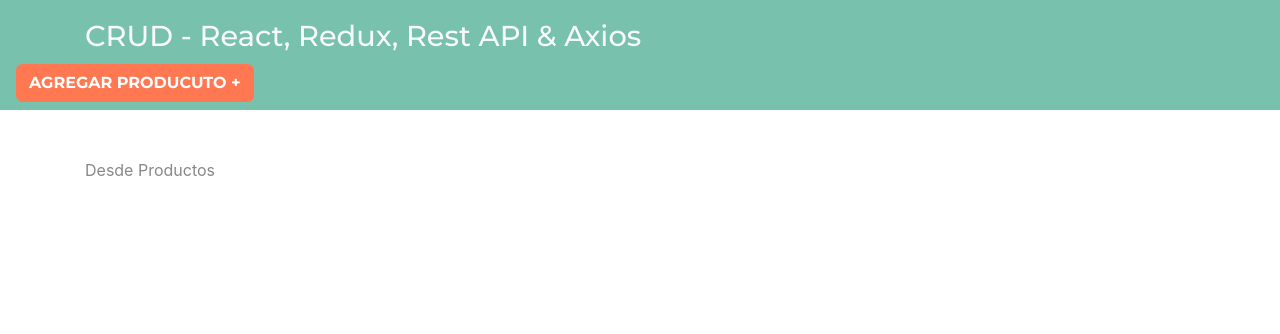
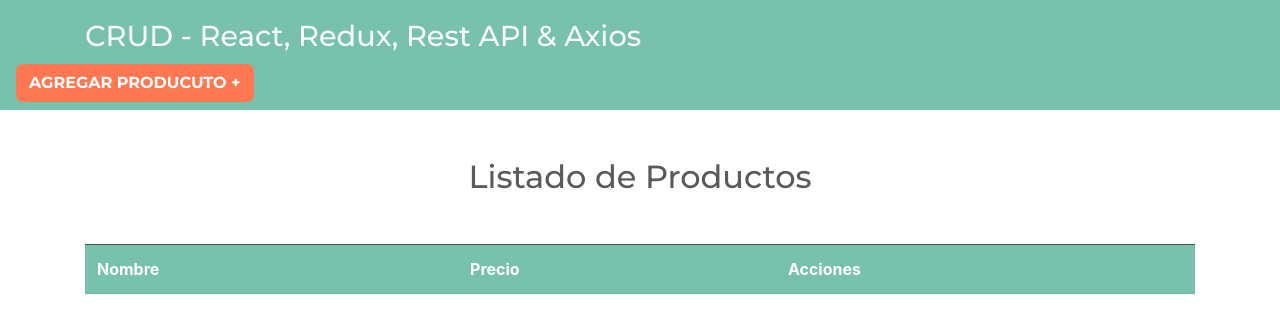
Before and after one commit to Adotel15/ReduxCRUD, a React (Create React App) app: page / in a window 1280 px wide. Shown: the top 334 px of the page. Built offline with nearby package versions, Linux system fonts and the light colour scheme.

Commit message:
Añadida DB

```diff
--- /dev/null
+++ b/db.json
@@ -0,0 +1,29 @@
+{
+  "productos": [
+    {
+      "id": 1,
+      "nombre": "Jugo de Zanahoria",
+      "precio": "31111"
+    },
+    {
+      "id": 2,
+      "nombre": "Jugo de Naranja",
+      "precio": "1"
+    },
+    {
+      "nombre": "Jugo de Naranja",
+      "precio": "300",
+      "id": 3
+    },
+    {
+      "nombre": "Rib Eye 800g",
+      "precio": "200",
+      "id": 4
+    },
+    {
+      "nombre": "Jugo de Fresa",
+      "precio": "200",
+      "id": 5
+    }
+  ]
+}
--- a/src/components/EditarProducto.js
+++ b/src/components/EditarProducto.js
@@ -3,8 +3,45 @@
 const EditarProducto = () => {
 
     return (
-        <div>
-            Editar
+        <div className = "row justify-content-center">
+            <div className = "col-md-8">
+                <div className = "card">
+                    <div className = "card-body">
+                        <h2 className = "text-center mb-4 font-weight-bold">
+                            Editar Producto
+                        </h2>
+
+                        <form>
+                            <div className = "form-group">
+                                <label>Nombre Producto</label>
+                                <input
+                                    type = "text"
+                                    className = "form-control"
+                                    placeholder = "Nombre Producto"
+                                    name = "nombre"
+                                />
+                            </div>
+                            <div className = "form-group">
+                                <label>Precio Producto</label>
+                                <input
+                                    type = "number"
+                                    className = "form-control"
+                                    placeholder = "Precio Producto"
+                                    name = "precio"
+                                />
+                            </div>
+
+                            <button
+                                type = "submit"
+                                className= "btn btn-primary font-weight-bold text-uppercase d-block w-100"
+                            >
+                                Agregar Producto
+                            </button>
+
+                        </form>
+                    </div>
+                </div>
+            </div>
         </div>
     )
 }
--- a/src/components/NuevoProducto.js
+++ b/src/components/NuevoProducto.js
@@ -8,7 +8,7 @@ const NuevoProducto = () => {
                 <div className = "card">
                     <div className = "card-body">
                         <h2 className = "text-center mb-4 font-weight-bold">
-                            Agregar Nuevo productos
+                            Agregar Nuevo producto
                         </h2>
 
                         <form>
@@ -31,6 +31,13 @@ const NuevoProducto = () => {
                                 />
                             </div>
 
+                            <button
+                                type = "submit"
+                                className= "btn btn-primary font-weight-bold text-uppercase d-block w-100"
+                            >
+                                Agregar Producto
+                            </button>
+
                         </form>
                     </div>
                 </div>
--- a/src/components/Productos.js
+++ b/src/components/Productos.js
@@ -1,11 +1,24 @@
+import { Fragment } from "react"
+
 
 
 const Productos = () => {
 
     return (
-        <div>
-            Desde Productos
-        </div>
+        <Fragment>
+            <h2 className = "text-center my-5">Listado de Productos</h2>
+
+            <table className = "table table-striped">
+                <thead className = "bg-primary table-dark">
+                    <tr>
+                        <th scope = "col">Nombre</th>
+                        <th scope = "col">Precio</th>
+                        <th scope = "col">Acciones</th>
+                    </tr>
+                </thead>
+
+            </table>
+        </Fragment>
     )
 }
 
```
